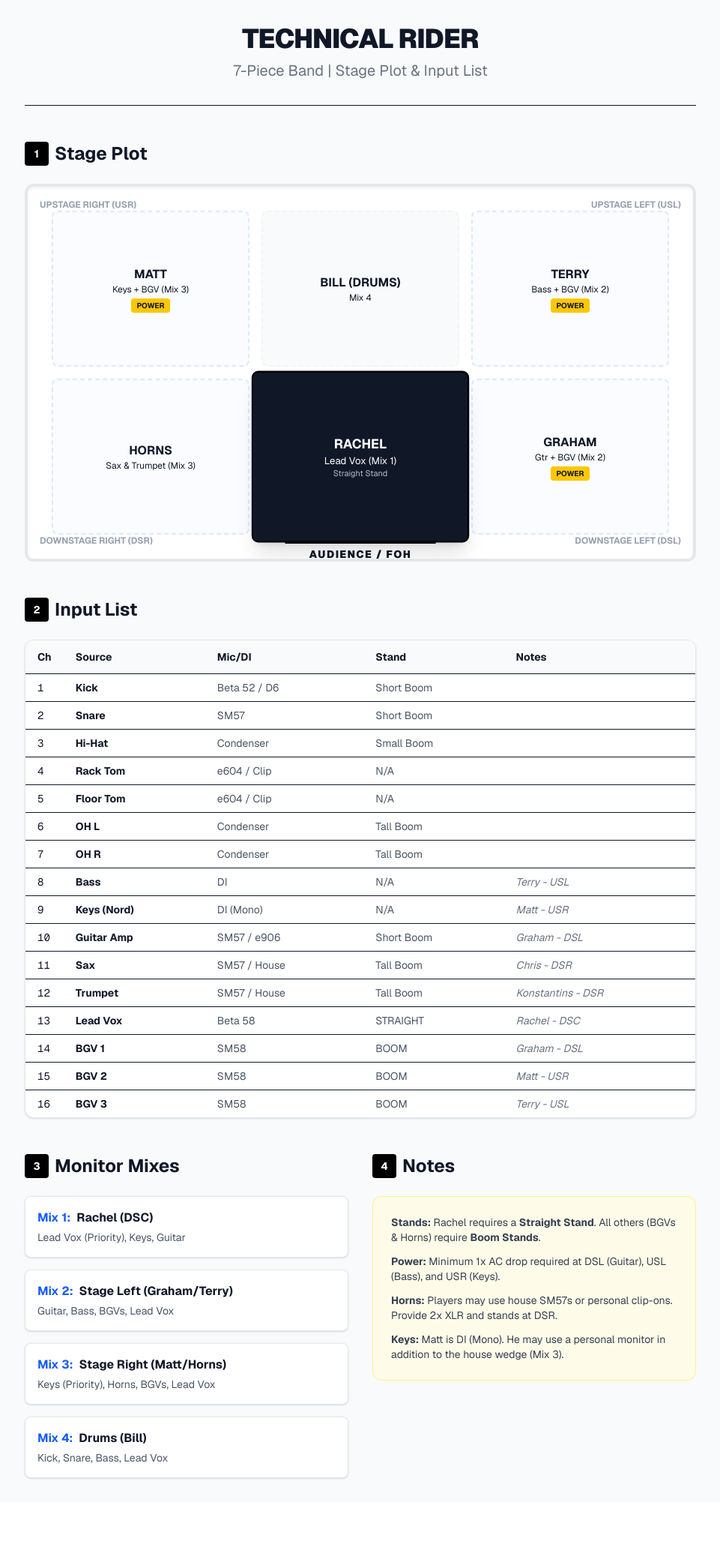
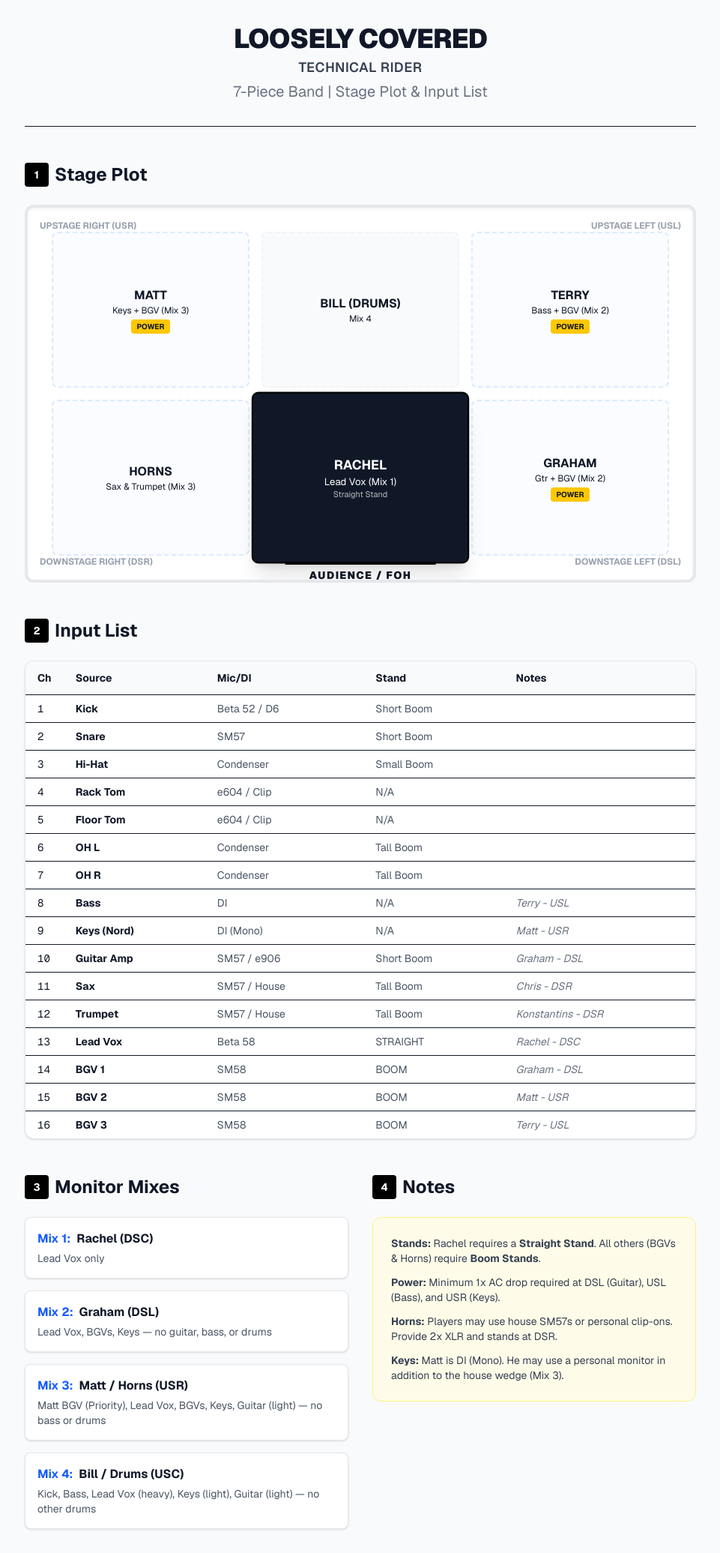
Before and after one commit to grahamdedwards/stage-plot, a Next.js app: page / in a window 1280 px wide. Shown: the whole page at 75% size, without its empty margins (159-1120 px from the left). Before the commit the page ends 2003 px from the top, so only its background shows below. Built offline with nearby package versions, Linux system fonts and the light colour scheme.

Commit message:
update: monitor mixes per Graham's notes, add band name Loosely Covered

```diff
--- a/app/page.tsx
+++ b/app/page.tsx
@@ -20,10 +20,10 @@ const inputs = [
 ];
 
 const monitors = [
-  { mix: 1, name: "Rachel (DSC)", needs: "Lead Vox (Priority), Keys, Guitar" },
-  { mix: 2, name: "Stage Left (Graham/Terry)", needs: "Guitar, Bass, BGVs, Lead Vox" },
-  { mix: 3, name: "Stage Right (Matt/Horns)", needs: "Keys (Priority), Horns, BGVs, Lead Vox" },
-  { mix: 4, name: "Drums (Bill)", needs: "Kick, Snare, Bass, Lead Vox" },
+  { mix: 1, name: "Rachel (DSC)", needs: "Lead Vox only" },
+  { mix: 2, name: "Graham (DSL)", needs: "Lead Vox, BGVs, Keys — no guitar, bass, or drums" },
+  { mix: 3, name: "Matt / Horns (USR)", needs: "Matt BGV (Priority), Lead Vox, BGVs, Keys, Guitar (light) — no bass or drums" },
+  { mix: 4, name: "Bill / Drums (USC)", needs: "Kick, Bass, Lead Vox (heavy), Keys (light), Guitar (light) — no other drums" },
 ];
 
 export default function TechnicalRider() {
@@ -33,8 +33,9 @@ export default function TechnicalRider() {
 
         {/* Header */}
         <header className="text-center border-b pb-8">
-          <h1 className="text-4xl font-black tracking-tight uppercase">Technical Rider</h1>
-          <p className="text-xl text-gray-500 mt-2">7-Piece Band | Stage Plot &amp; Input List</p>
+          <h1 className="text-4xl font-black tracking-tight uppercase">Loosely Covered</h1>
+          <p className="text-lg font-semibold text-gray-700 mt-1 uppercase tracking-wide">Technical Rider</p>
+          <p className="text-xl text-gray-500 mt-1">7-Piece Band | Stage Plot &amp; Input List</p>
         </header>
 
         {/* Visual Stage Plot */}
```
